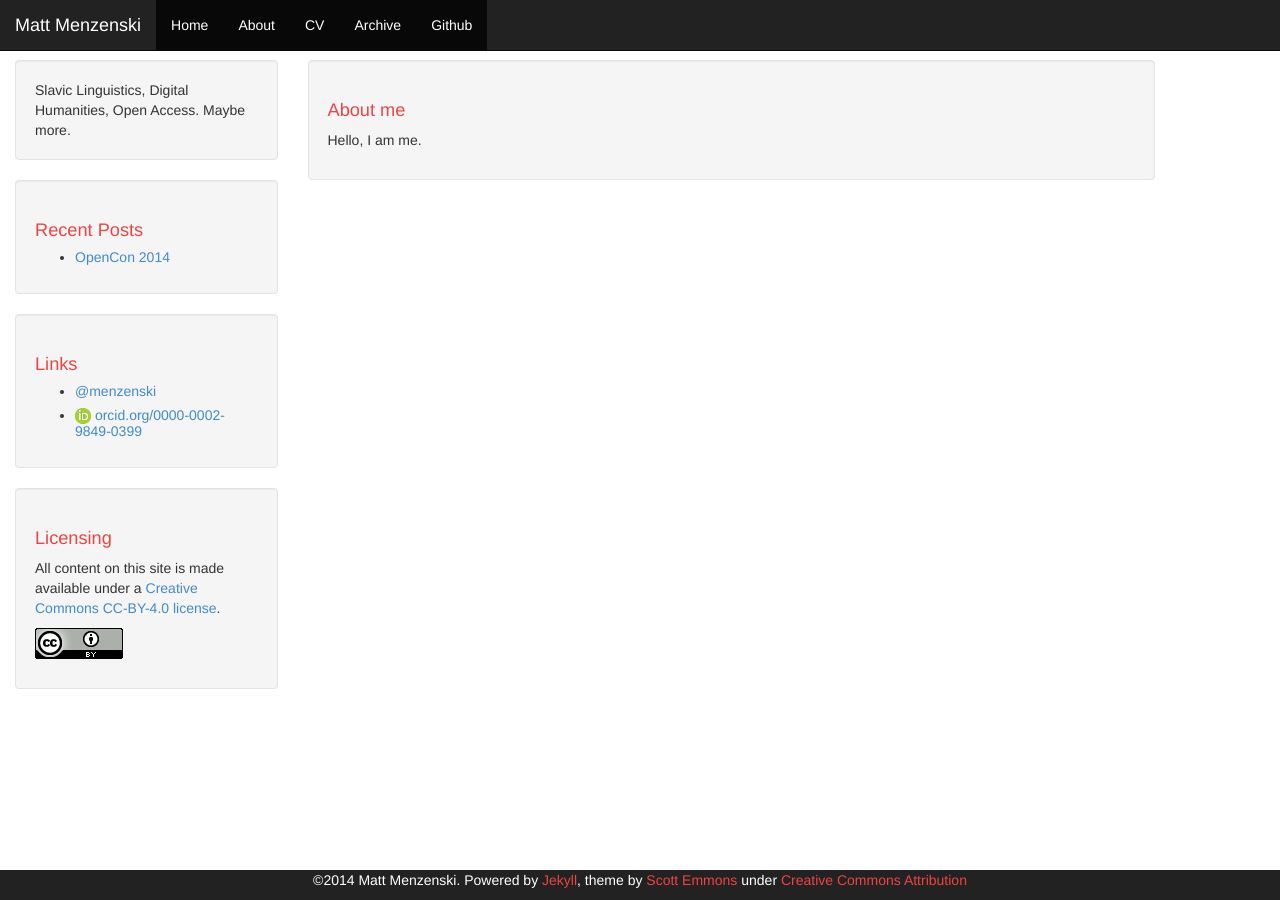
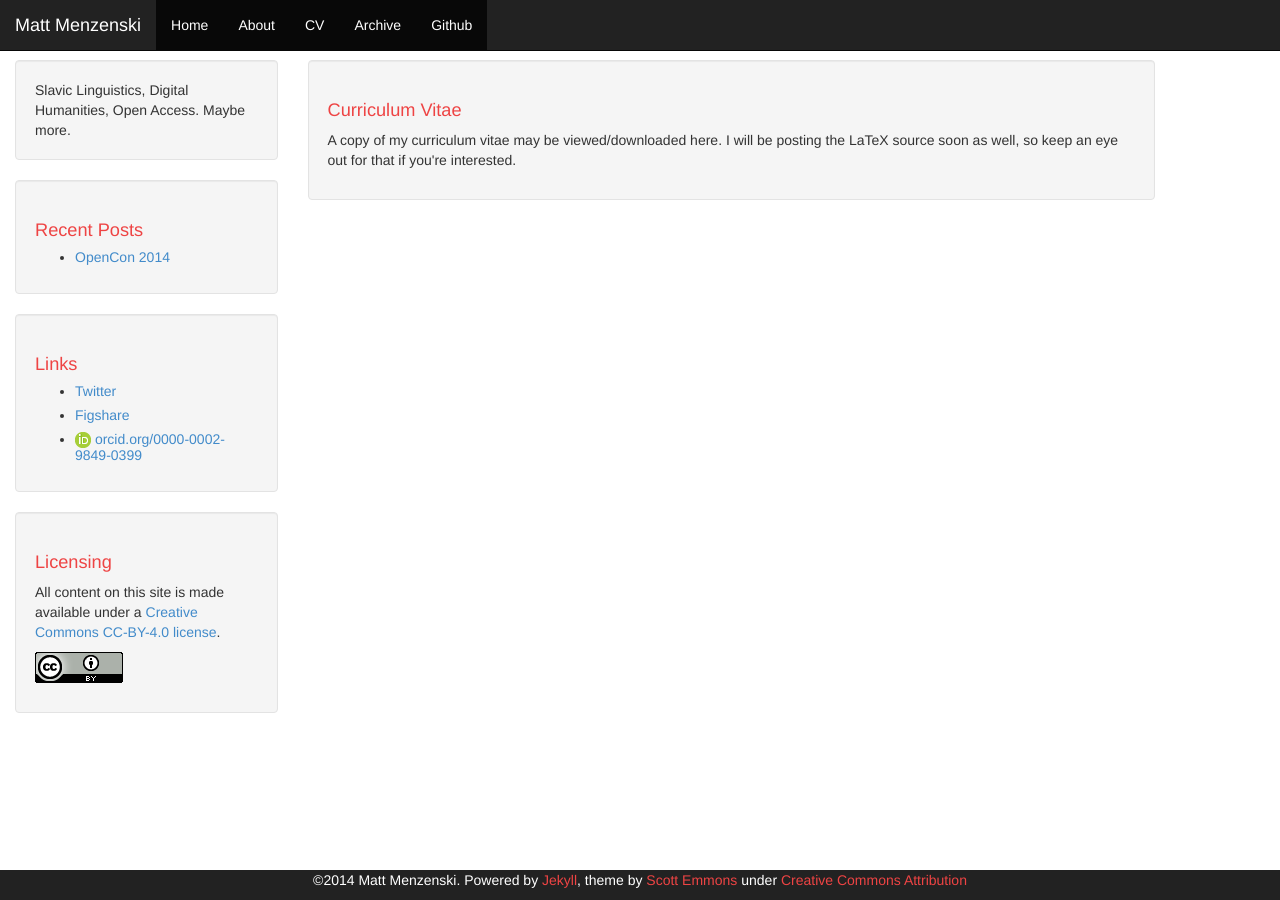
Before and after one commit to menzenski/menzenski.github.io, a Jekyll site: the page built from cv.html, in a window 1280 px wide. Built offline with Jekyll 4.4.1, drawn with Linux system fonts in a browser that asks for light colours; Markdown is read by kramdown in place of the engine named in the settings; comment, search, counter and statistics services are not loaded.

Commit message:
added figshare link

```diff
--- a/_includes/links-list.html
+++ b/_includes/links-list.html
@@ -1,6 +1,7 @@
 <h1>Links</h1>
 <ul>
-  <li><a href="https://twitter.com/menzenski">@menzenski</a></li>
+  <li><a href="https://twitter.com/menzenski">Twitter</a></li>
+  <li><a href="http://figshare.com/authors/Matthew_Menzenski/530194">Figshare</a></li>
   <li><img src="images/orcid_16x16.png" alt="ORCiD ID Logo"
   style="width:16px;height:16px"> <a href="http://orcid.org/0000-0002-9849-0399">orcid.org/0000-0002-9849-0399</a></i>
 </ul>
--- a/cv.html
+++ b/cv.html
@@ -3,6 +3,8 @@ layout: default
 ---
 
 <div class="well">
-    <h1>About me</h1>
-    <p>Hello, I am me.</p>
+    <h1>Curriculum Vitae</h1>
+    <p>A copy of my curriculum vitae may be viewed/downloaded here. I
+    will be posting the LaTeX source soon as well, so keep an eye out
+    for that if you're interested.</p>
 </div>
```
